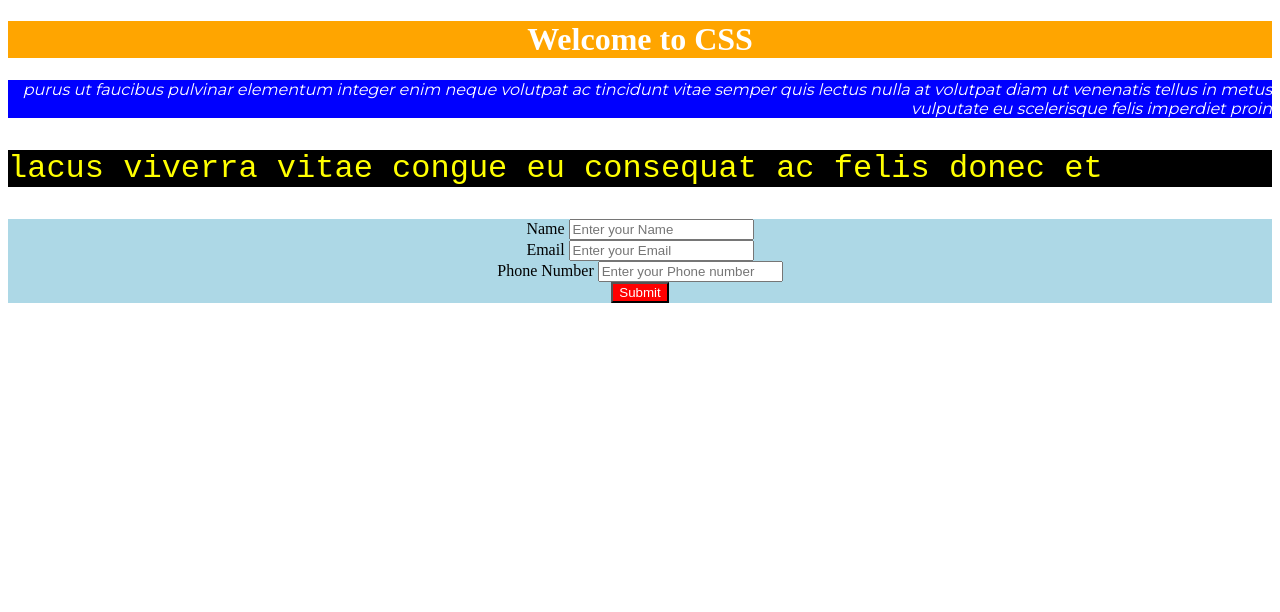
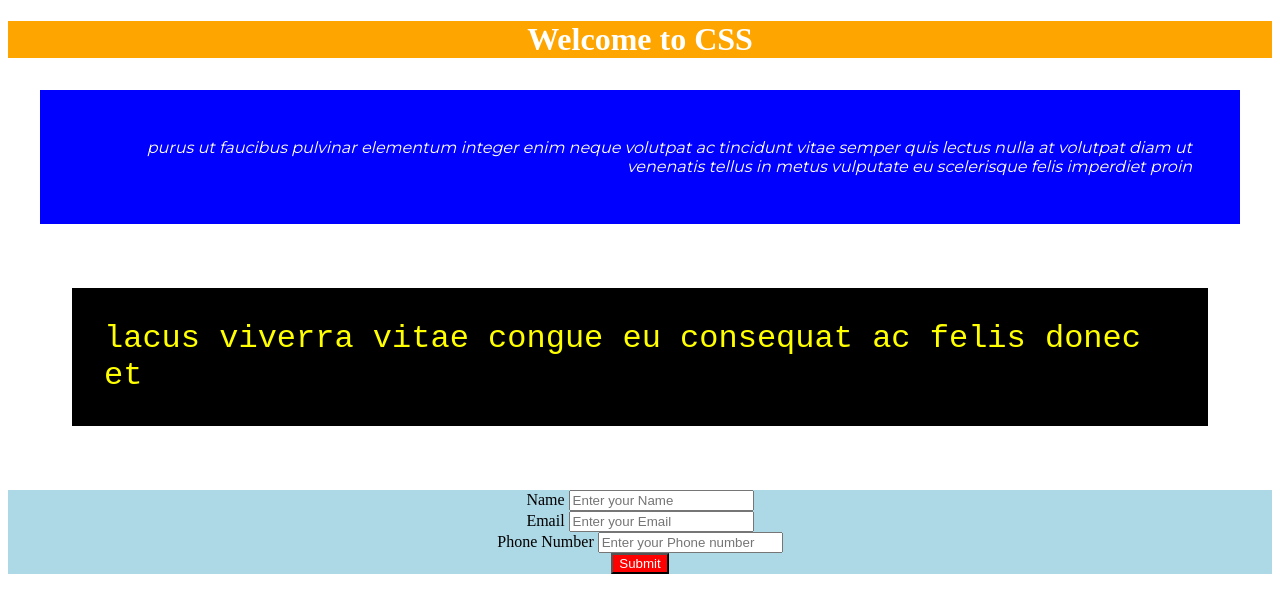
Before and after one commit to SavageAura123/First-CSS-Assignment, a plain HTML site: page index.html in a window 1280 px wide. Drawn offline with Linux system fonts and the light colour scheme.

Commit message:
second commit

```diff
--- a/style.css
+++ b/style.css
@@ -5,16 +5,20 @@ h1{
 }
 
 .paragraph1{
+    border: 5em;
+    margin: 2em;
+    padding: 3em;
+    background-color: blue;
     font-style: italic;
-    border: 5px;
-    background-color: blue;
     color: white;
     text-align: right;
     font-family: 'Montserrat', sans-serif;
 }
 
 .paragraph2{
-    border: 5px;
+    border: 5em;
+    margin: 2em;
+    padding: 1em;
     background-color: black;
     color: yellow;
     text-align: left;
```
